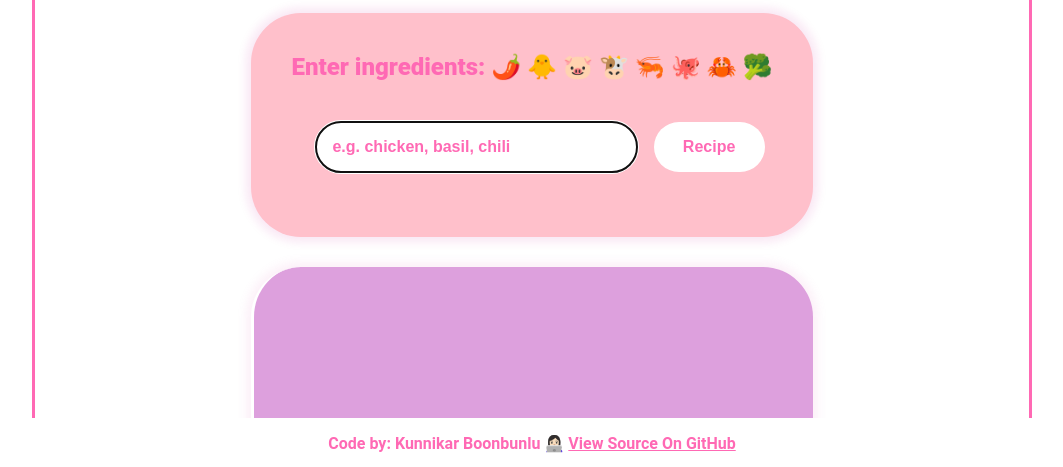
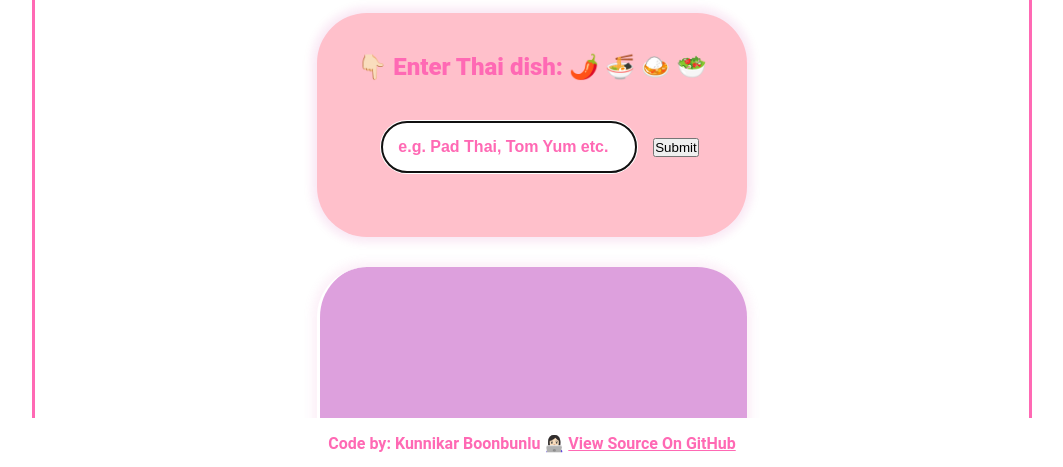
Before and after one commit to kunnikar-b-creative/thai-recipes, a plain HTML site: page index.html in a window 1280 px wide. Shown: the part 331-798 px from the top of the page, without its empty margins (108-1171 px from the left). Drawn offline with nearby package versions, Linux system fonts and the light colour scheme.

Commit message:
Modified index.html

```diff
--- a/index.html
+++ b/index.html
@@ -1,39 +1,41 @@
 <!DOCTYPE html>
 <html lang="en">
-  <div class="container">
   <head>
     <meta charset="UTF-8" />
     <meta name="viewport" content="width=device-width, initial-scale=1.0" />
+
     <script src="https://unpkg.com/typewriter-effect@latest/dist/core.js"></script>
+
+    <script src="https://cdn.jsdelivr.net/npm/axios/dist/axios.min.js"></script>
     <link rel="stylesheet" href="styles.css" />
+
     <title>Thai Recipes by AI 🤖</title>
   </head>
   <body>
+    <div class="container">
       <header>
         <h1>Welcome to Thai Recipes 🍛</h1>
         <h2>🤖 AI Generator</h2>
       </header>
 
       <main>
-        <form id="#recipe-form">
-          <label for="ingredients"
-            >Enter ingredients: 🌶️ 🐥 🐷 🐮 🦐 🐙 🦀 🥦</label
-          >
+        <form id="recipe-form">
+          <label for="recipe-name"> 👇🏻 Enter Thai dish: 🌶️ 🍜 🍛 🥗 </label>
           <div class="input">
             <input
               type="text"
-              id="ingredients"
-              name="ingredients"
-              placeholder="e.g. chicken, basil, chili"
+              id="recipe-name"
+              name="recipe-name"
+              placeholder="e.g. Pad Thai, Tom Yum etc."
               autofocus
               required
               autocomplete="off"
               class="prompt"
             />
-            <button type="submit" onclick="generateRecipe()">Recipe</button>
+            <input type="submit" class="submit" />
           </div>
         </form>
-        <div id="recipe"></div>
+        <div id="recipe" class="hidden"></div>
       </main>
       <footer>
         <p>
@@ -45,7 +47,8 @@
           >
         </p>
       </footer>
+
       <script src="script.js"></script>
+    </div>
   </body>
-  </div>
 </html>
```
Lines whose indentation alone changed are shown as unchanged.
